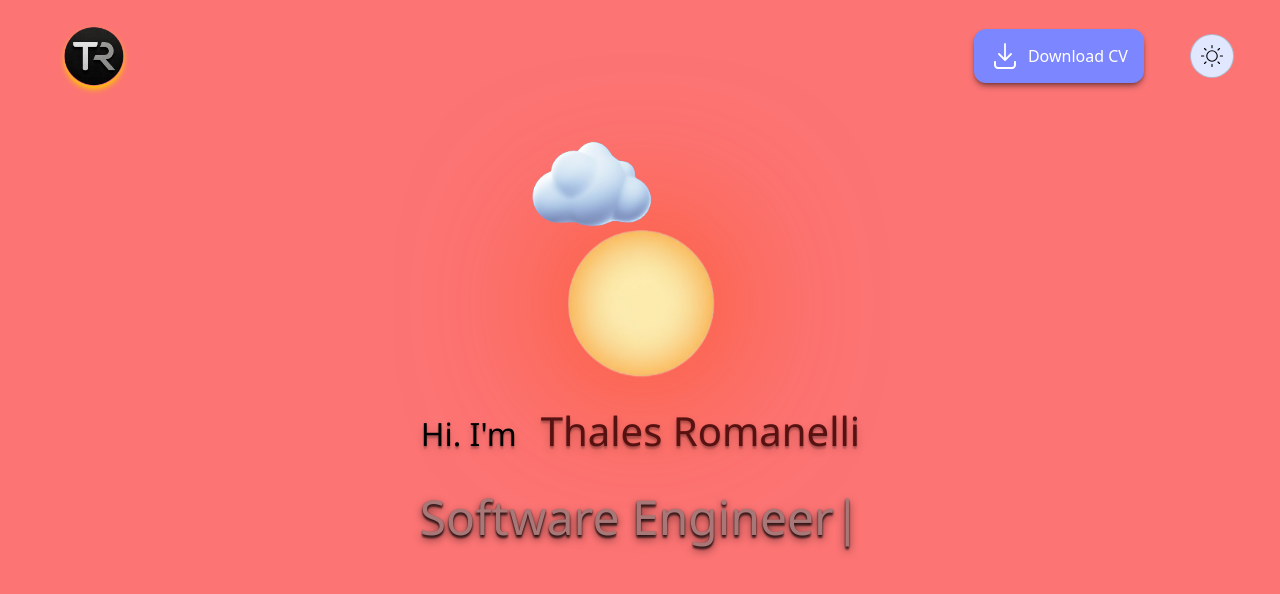
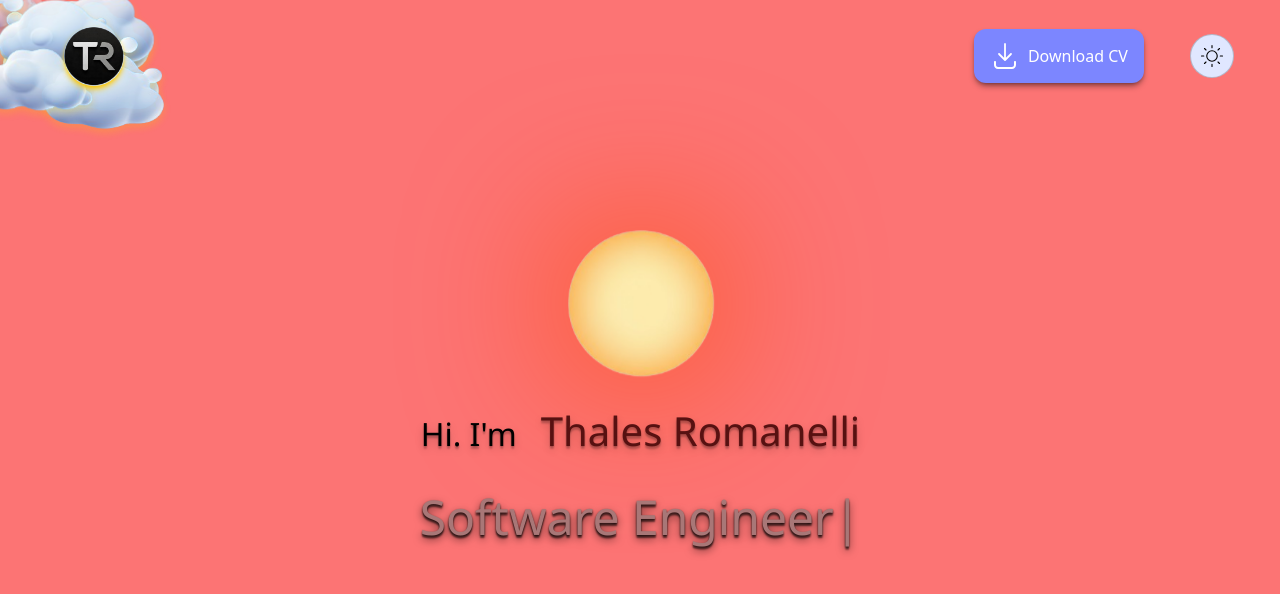
Before and after one commit to Roman-elli/my-portfolio, a React (Vite) app: page / in a window 1280 px wide. Shown: the top 594 px of the page. Built offline with nearby package versions, Linux system fonts and the light colour scheme; a web font is replaced by a local one.

Commit message:
feat(sky-background-component): added all clouds and its animation effects

```diff
--- /dev/null
+++ b/src/components/sky/Sky.css
@@ -0,0 +1,183 @@
+@import "tailwindcss";
+
+@theme {
+  --animate-cloudA: cloudA 40s ease-in-out infinite;
+  --animate-cloudB: cloudB 50s ease-in-out infinite;
+  --animate-cloudC: cloudC 30s ease-in-out infinite;
+  --animate-cloudD: cloudD 40s ease-in-out infinite;
+  --animate-cloudE: cloudE 35s ease-in-out infinite;
+  --animate-cloudF: cloudF 23s ease-in-out infinite;
+  --animate-cloudG: cloudG 28s ease-in-out infinite;
+  --animate-cloudH: cloudH 31s ease-in-out infinite;
+
+  @keyframes cloudA {
+    0% {
+      transform: translate(0, 0);
+    }
+    15% {
+      transform: translate(15px, -10px);
+    }
+    30% {
+      transform: translate(30px, -20px);
+    }
+    50% {
+      transform: translate(60px, 0);
+    }
+    70% {
+      transform: translate(30px, 20px);
+    }
+    85% {
+      transform: translate(15px, 10px);
+    }
+    100% {
+      transform: translate(0, 0);
+    }
+  }
+
+  @keyframes cloudB {
+    0% {
+      transform: translate(0, 0);
+    }
+    20% {
+      transform: translate(-20px, 10px);
+    }
+    40% {
+      transform: translate(-40px, 25px);
+    }
+    60% {
+      transform: translate(-60px, 0);
+    }
+    80% {
+      transform: translate(-30px, -15px);
+    }
+    100% {
+      transform: translate(0, 0);
+    }
+  }
+
+  @keyframes cloudC {
+    0% {
+      transform: translate(0, 0);
+    }
+    20% {
+      transform: translate(20px, -15px);
+    }
+    40% {
+      transform: translate(40px, -30px);
+    }
+    60% {
+      transform: translate(20px, -45px);
+    }
+    80% {
+      transform: translate(-10px, -20px);
+    }
+    100% {
+      transform: translate(0, 0);
+    }
+  }
+
+  @keyframes cloudD {
+    0% {
+      transform: translate(0, 0);
+    }
+    20% {
+      transform: translate(-25px, -10px);
+    }
+    40% {
+      transform: translate(-50px, 10px);
+    }
+    60% {
+      transform: translate(-40px, 30px);
+    }
+    80% {
+      transform: translate(-20px, 15px);
+    }
+    100% {
+      transform: translate(0, 0);
+    }
+  }
+
+  @keyframes cloudE {
+    0% {
+      transform: translate(0, 0);
+    }
+    15% {
+      transform: translate(25px, 20px);
+    }
+    30% {
+      transform: translate(50px, 30px);
+    }
+    55% {
+      transform: translate(70px, 10px);
+    }
+    75% {
+      transform: translate(40px, -10px);
+    }
+    100% {
+      transform: translate(0, 0);
+    }
+  }
+
+  @keyframes cloudF {
+    0% {
+      transform: translate(0, 0);
+    }
+    20% {
+      transform: translate(-20px, -25px);
+    }
+    40% {
+      transform: translate(-50px, -45px);
+    }
+    60% {
+      transform: translate(-30px, -60px);
+    }
+    80% {
+      transform: translate(-10px, -30px);
+    }
+    100% {
+      transform: translate(0, 0);
+    }
+  }
+
+  @keyframes cloudG {
+    0% {
+      transform: translate(0, 0);
+    }
+    20% {
+      transform: translate(30px, 40px);
+    }
+    40% {
+      transform: translate(60px, 50px);
+    }
+    60% {
+      transform: translate(80px, 30px);
+    }
+    80% {
+      transform: translate(50px, 10px);
+    }
+    100% {
+      transform: translate(0, 0);
+    }
+  }
+
+  @keyframes cloudH {
+    0% {
+      transform: translate(0, 0);
+    }
+    20% {
+      transform: translate(-40px, 25px);
+    }
+    40% {
+      transform: translate(-80px, 40px);
+    }
+    60% {
+      transform: translate(-100px, 10px);
+    }
+    80% {
+      transform: translate(-60px, -20px);
+    }
+    100% {
+      transform: translate(0, 0);
+    }
+  }
+}
--- a/src/components/sky/Sky.tsx
+++ b/src/components/sky/Sky.tsx
@@ -1,22 +1,149 @@
 import { useState, useEffect } from "react";
+import "./Sky.css";
 import Sun from "../../assets/images/sky/sun.png";
 import Moon from "../../assets/images/sky/moon.png";
 import cloudA from "../../assets/images/clouds/cloudA.png";
-//import cloudB from "../../assets/images/clouds/cloudB.png"
-//import cloudC from "../../assets/images/clouds/cloudC.png"
-//import cloudD from "../../assets/images/clouds/cloudD.png"
-//import cloudE from "../../assets/images/clouds/cloudE.png"
-//import cloudF from "../../assets/images/clouds/cloudF.png"
-//import cloudG from "../../assets/images/clouds/cloudG.png"
-//import cloudH from "../../assets/images/clouds/cloudH.png"
+import cloudB from "../../assets/images/clouds/cloudB.png";
+import cloudC from "../../assets/images/clouds/cloudC.png";
+import cloudD from "../../assets/images/clouds/cloudD.png";
+import cloudE from "../../assets/images/clouds/cloudE.png";
+import cloudF from "../../assets/images/clouds/cloudF.png";
+import cloudG from "../../assets/images/clouds/cloudG.png";
+import cloudH from "../../assets/images/clouds/cloudH.png";
 
 type SkyProps = {
   mode: "light" | "dark";
 };
 
+type Cloud = {
+  src: string;
+  animate: string;
+  pt: string;
+  pl: string;
+  initialTranslate: string;
+};
+
 function Sky({ mode }: SkyProps) {
   const [sunVisible, setSunVisible] = useState(mode === "light");
   const [moonVisible, setMoonVisible] = useState(mode === "dark");
+
+  const clouds: Cloud[] = [
+    {
+      src: cloudA,
+      animate: "animate-cloudA",
+      pt: "30%",
+      pl: "25%",
+      initialTranslate: "-200%",
+    },
+    {
+      src: cloudB,
+      animate: "animate-cloudB",
+      pt: "18%",
+      pl: "70%",
+      initialTranslate: "200%",
+    },
+    {
+      src: cloudC,
+      animate: "animate-cloudC",
+      pt: "19%",
+      pl: "15%",
+      initialTranslate: "-200%",
+    },
+    {
+      src: cloudD,
+      animate: "animate-cloudD",
+      pt: "30%",
+      pl: "60%",
+      initialTranslate: "200%",
+    },
+    {
+      src: cloudE,
+      animate: "animate-cloudE",
+      pt: "5%",
+      pl: "35%",
+      initialTranslate: "-200%",
+    },
+    {
+      src: cloudF,
+      animate: "animate-cloudF",
+      pt: "5%",
+      pl: "70%",
+      initialTranslate: "200%",
+    },
+    {
+      src: cloudG,
+      animate: "animate-cloudG",
+      pt: "5%",
+      pl: "10%",
+      initialTranslate: "-200%",
+    },
+    {
+      src: cloudH,
+      animate: "animate-cloudH",
+      pt: "18%",
+      pl: "50%",
+      initialTranslate: "200%",
+    },
+  ];
+
+  const back_clouds: Cloud[] = [
+    {
+      src: cloudA,
+      animate: "animate-cloudB",
+      pt: "10%",
+      pl: "30%",
+      initialTranslate: "-200%",
+    },
+    {
+      src: cloudB,
+      animate: "animate-cloudH",
+      pt: "20%",
+      pl: "40%",
+      initialTranslate: "200%",
+    },
+    {
+      src: cloudC,
+      animate: "animate-cloudD",
+      pt: "30%",
+      pl: "70%",
+      initialTranslate: "-200%",
+    },
+    {
+      src: cloudD,
+      animate: "animate-cloudA",
+      pt: "20%",
+      pl: "60%",
+      initialTranslate: "200%",
+    },
+    {
+      src: cloudE,
+      animate: "animate-cloudE",
+      pt: "30%",
+      pl: "40%",
+      initialTranslate: "-200%",
+    },
+    {
+      src: cloudF,
+      animate: "animate-cloudC",
+      pt: "30%",
+      pl: "20%",
+      initialTranslate: "200%",
+    },
+    {
+      src: cloudG,
+      animate: "animate-cloudG",
+      pt: "15%",
+      pl: "50%",
+      initialTranslate: "-200%",
+    },
+    {
+      src: cloudH,
+      animate: "animate-cloudF",
+      pt: "10%",
+      pl: "60%",
+      initialTranslate: "200%",
+    },
+  ];
 
   useEffect(() => {
     if (mode === "light") {
@@ -47,16 +174,32 @@ function Sky({ mode }: SkyProps) {
                 `}
         />
       </div>
-
-      <div className="flex w-full h-full fixed pt-[10%] pl-[40%]">
-        <img
-          src={cloudA}
-          alt="Bright white moon in the sky"
-          className={`w-40 h-30 transition-all duration-2500 ease-in-out fixed
-                    ${sunVisible ? "" : "translate-x-[-400%] opacity-0"}
-                `}
-        />
-      </div>
+      {back_clouds.map((cloud, i) => (
+        <div
+          key={i}
+          className={`flex w-full h-full fixed pt-[${cloud.pt}] pl-[${cloud.pl}] ${cloud.animate}`}
+        >
+          <img
+            src={cloud.src}
+            alt={`Cloud ${i + 1}`}
+            className={`w-[6vw] h-[5vw] transition-all duration-3000 ease-in-out fixed animate-scalePulse drop-shadow-black/40 drop-shadow-md
+                    ${sunVisible ? "opacity-40" : `translate-x-[${cloud.initialTranslate}] opacity-0`}`}
+          />
+        </div>
+      ))}
+      {clouds.map((cloud, i) => (
+        <div
+          key={i}
+          className={`flex w-full h-full fixed pt-[${cloud.pt}] pl-[${cloud.pl}] ${cloud.animate}`}
+        >
+          <img
+            src={cloud.src}
+            alt={`Cloud ${i + 1}`}
+            className={`w-[12vw] h-[8vw] transition-all duration-2000 ease-in-out fixed animate-scalePulse drop-shadow-yellow-400/30 drop-shadow-lg
+                    ${sunVisible ? "opacity-95" : `translate-x-[${cloud.initialTranslate}] opacity-0`}`}
+          />
+        </div>
+      ))}
     </div>
   );
 }
```
